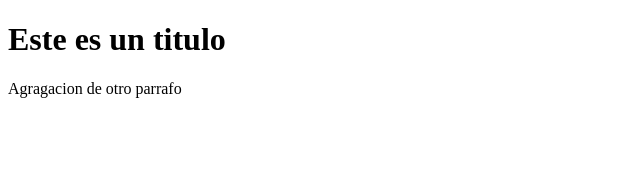
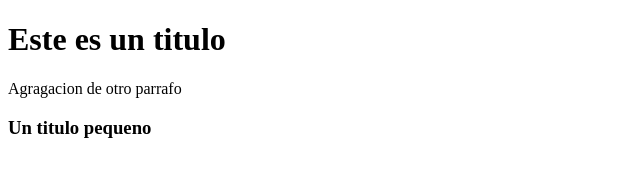
Before and after one commit to jorgeib/ejemplohtml, a plain HTML site: page index.html in a window 1280 px wide. Shown: the whole page, without its empty margins (0-640 px from the left). Drawn offline with Linux system fonts and the light colour scheme.

Commit message:
Update index.html

```diff
--- a/index.html
+++ b/index.html
@@ -9,6 +9,7 @@
 <body>
     <h1>Este es un titulo</h1>
     <p>Agragacion de otro parrafo</p>
+    <h3>Un titulo pequeno</h3>
 
 </body>
 </html>
```
